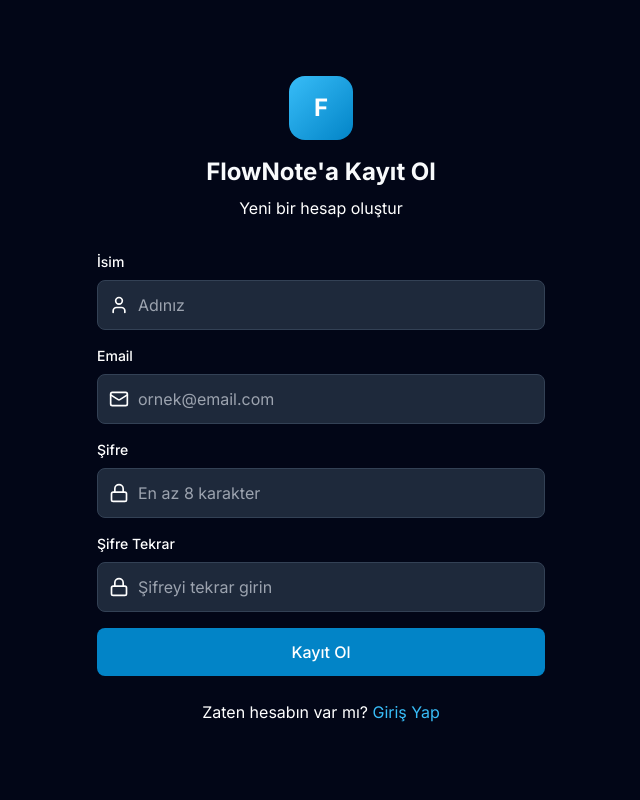
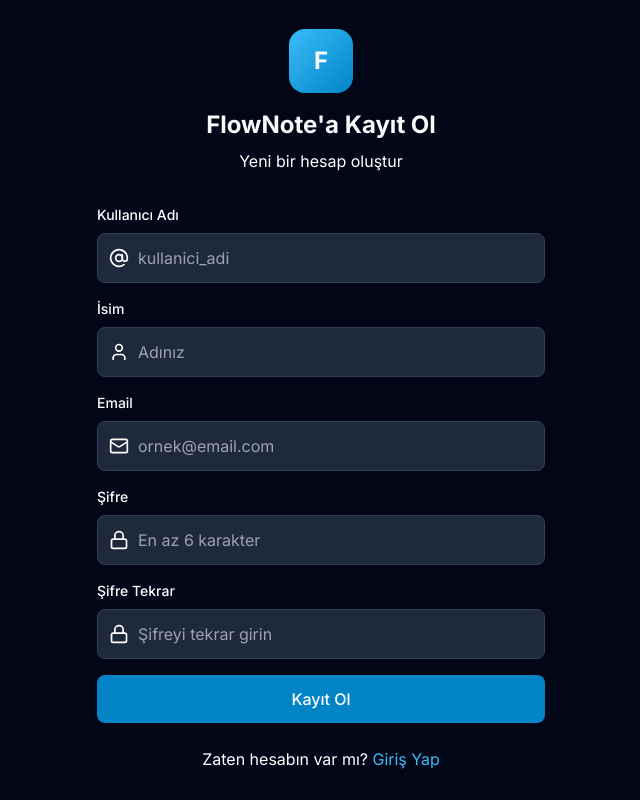
Before and after one commit to emrealmaoglu/flownote, a React (Vite) app in the folder frontend/: page /register in a window 1280 px wide. Shown: the whole page, without its empty margins (319-959 px from the left). Built offline with nearby package versions, Linux system fonts and the light colour scheme; no server answers.

Commit message:
feat(ui): update auth pages with username and role support
- add username field to registerpage
- update loginpage for identifier-based login (username or email)
- update authcontext with username, role, isadmin helper
- create adminroute component for admin-only routes

```diff
--- /dev/null
+++ b/frontend/src/components/auth/AdminRoute.tsx
@@ -0,0 +1,39 @@
+import { Navigate, useLocation } from 'react-router-dom';
+import { useAuth } from '../../contexts/useAuth';
+
+/**
+ * AdminRoute Component
+ * Sadece admin kullanıcıların erişebildiği route guard
+ * Admin olmayan kullanıcıları ana sayfaya yönlendirir
+ */
+interface AdminRouteProps {
+    children: React.ReactNode;
+}
+
+export function AdminRoute({ children }: AdminRouteProps) {
+    const { isLoggedIn, isAdmin, isLoading } = useAuth();
+    const location = useLocation();
+
+    // Yükleniyor
+    if (isLoading) {
+        return (
+            <div className="min-h-screen flex items-center justify-center bg-dark-950">
+                <div className="animate-spin rounded-full h-8 w-8 border-b-2 border-primary-500" />
+            </div>
+        );
+    }
+
+    // Giriş yapılmamış
+    if (!isLoggedIn) {
+        return <Navigate to="/login" state={{ from: location }} replace />;
+    }
+
+    // Admin değil
+    if (!isAdmin) {
+        return <Navigate to="/" replace />;
+    }
+
+    return <>{children}</>;
+}
+
+export default AdminRoute;
--- a/frontend/src/contexts/AuthContext.tsx
+++ b/frontend/src/contexts/AuthContext.tsx
@@ -1,13 +1,20 @@
 import { createContext, useState, useEffect, ReactNode } from 'react';
 import { apiClient } from '../api';
+
+/**
+ * User Role Type
+ */
+export type UserRole = 'admin' | 'user';
 
 /**
  * Auth Types
  */
 interface AuthUser {
     id: string;
-    email: string;
+    username: string;
+    email: string | null;
     name: string;
+    role: UserRole;
 }
 
 interface AuthContextType {
@@ -15,8 +22,9 @@
     token: string | null;
     isLoggedIn: boolean;
     isLoading: boolean;
-    login: (email: string, password: string) => Promise<void>;
-    register: (email: string, password: string, name: string) => Promise<void>;
+    isAdmin: boolean;
+    login: (identifier: string, password: string) => Promise<void>;
+    register: (username: string, email: string, password: string, name: string) => Promise<void>;
     logout: () => void;
 }
 
@@ -47,11 +55,13 @@
 
     /**
      * Kullanıcı girişi
+     * @param identifier - username veya email
+     * @param password - şifre
      */
-    async function login(email: string, password: string) {
+    async function login(identifier: string, password: string) {
         const response = await apiClient.post<{ accessToken: string; user: AuthUser }>(
             '/auth/login',
-            { email, password },
+            { identifier, password },
         );
 
         const { accessToken, user: userData } = response.data;
@@ -71,10 +81,10 @@
     /**
      * Kullanıcı kaydı
      */
-    async function register(email: string, password: string, name: string) {
+    async function register(username: string, email: string, password: string, name: string) {
         const response = await apiClient.post<{ accessToken: string; user: AuthUser }>(
             '/auth/register',
-            { email, password, name },
+            { username, email, password, name },
         );
 
         const { accessToken, user: userData } = response.data;
@@ -107,6 +117,7 @@
         token,
         isLoggedIn: !!token,
         isLoading,
+        isAdmin: user?.role === 'admin',
         login,
         register,
         logout,
--- a/frontend/src/pages/LoginPage.tsx
+++ b/frontend/src/pages/LoginPage.tsx
@@ -1,19 +1,20 @@
 import { useState } from 'react';
 import { Link, useNavigate, useLocation } from 'react-router-dom';
-import { Loader2, Mail, Lock, AlertCircle } from 'lucide-react';
+import { Loader2, User, Lock, AlertCircle } from 'lucide-react';
 import { cn } from '../lib/utils';
 import { useAuth } from '../contexts/useAuth';
 
 /**
  * LoginPage Component
  * Kullanıcı giriş sayfası
+ * Username veya email ile giriş yapılabilir
  */
 export function LoginPage() {
     const navigate = useNavigate();
     const location = useLocation();
     const { login, isLoggedIn } = useAuth();
 
-    const [email, setEmail] = useState('');
+    const [identifier, setIdentifier] = useState('');
     const [password, setPassword] = useState('');
     const [error, setError] = useState<string | null>(null);
     const [loading, setLoading] = useState(false);
@@ -30,14 +31,14 @@
         e.preventDefault();
         setError(null);
 
-        if (!email || !password) {
+        if (!identifier || !password) {
             setError('Lütfen tüm alanları doldurun');
             return;
         }
 
         try {
             setLoading(true);
-            await login(email, password);
+            await login(identifier, password);
             navigate(from, { replace: true });
         } catch (err: unknown) {
             const error = err as { response?: { data?: { message?: string } } };
@@ -69,18 +70,18 @@
                         </div>
                     )}
 
-                    {/* Email */}
+                    {/* Username or Email */}
                     <div>
                         <label className="block text-sm font-medium text-dark-300 mb-2">
-                            Email
+                            Kullanıcı Adı veya Email
                         </label>
                         <div className="relative">
-                            <Mail className="absolute left-3 top-1/2 -translate-y-1/2 w-5 h-5 text-dark-500" />
+                            <User className="absolute left-3 top-1/2 -translate-y-1/2 w-5 h-5 text-dark-500" />
                             <input
-                                type="email"
-                                value={email}
-                                onChange={(e) => setEmail(e.target.value)}
-                                placeholder="ornek@email.com"
+                                type="text"
+                                value={identifier}
+                                onChange={(e) => setIdentifier(e.target.value)}
+                                placeholder="kullanici_adi veya email"
                                 className={cn(
                                     'w-full pl-10 pr-4 py-3 rounded-lg',
                                     'bg-dark-800 border border-dark-700',
--- a/frontend/src/pages/RegisterPage.tsx
+++ b/frontend/src/pages/RegisterPage.tsx
@@ -1,6 +1,6 @@
 import { useState } from 'react';
 import { Link, useNavigate } from 'react-router-dom';
-import { Loader2, Mail, Lock, User, AlertCircle } from 'lucide-react';
+import { Loader2, Mail, Lock, User, AlertCircle, AtSign } from 'lucide-react';
 import { cn } from '../lib/utils';
 import { useAuth } from '../contexts/useAuth';
 
@@ -12,6 +12,7 @@
     const navigate = useNavigate();
     const { register, isLoggedIn } = useAuth();
 
+    const [username, setUsername] = useState('');
     const [name, setName] = useState('');
     const [email, setEmail] = useState('');
     const [password, setPassword] = useState('');
@@ -30,13 +31,23 @@
         setError(null);
 
         // Validasyon
-        if (!name || !email || !password || !confirmPassword) {
+        if (!username || !name || !email || !password || !confirmPassword) {
             setError('Lütfen tüm alanları doldurun');
             return;
         }
 
-        if (password.length < 8) {
-            setError('Şifre en az 8 karakter olmalı');
+        if (username.length < 3) {
+            setError('Kullanıcı adı en az 3 karakter olmalı');
+            return;
+        }
+
+        if (!/^[a-zA-Z0-9_]+$/.test(username)) {
+            setError('Kullanıcı adı sadece harf, rakam ve alt çizgi içerebilir');
+            return;
+        }
+
+        if (password.length < 6) {
+            setError('Şifre en az 6 karakter olmalı');
             return;
         }
 
@@ -47,7 +58,7 @@
 
         try {
             setLoading(true);
-            await register(email, password, name);
+            await register(username, email, password, name);
             navigate('/', { replace: true });
         } catch (err: unknown) {
             const error = err as { response?: { data?: { message?: string } } };
@@ -78,6 +89,28 @@
                             {error}
                         </div>
                     )}
+
+                    {/* Username */}
+                    <div>
+                        <label className="block text-sm font-medium text-dark-300 mb-2">
+                            Kullanıcı Adı
+                        </label>
+                        <div className="relative">
+                            <AtSign className="absolute left-3 top-1/2 -translate-y-1/2 w-5 h-5 text-dark-500" />
+                            <input
+                                type="text"
+                                value={username}
+                                onChange={(e) => setUsername(e.target.value.toLowerCase())}
+                                placeholder="kullanici_adi"
+                                className={cn(
+                                    'w-full pl-10 pr-4 py-3 rounded-lg',
+                                    'bg-dark-800 border border-dark-700',
+                                    'text-dark-100 placeholder:text-dark-500',
+                                    'focus:outline-none focus:border-primary-500 focus:ring-1 focus:ring-primary-500',
+                                )}
+                            />
+                        </div>
+                    </div>
 
                     {/* Name */}
                     <div>
@@ -134,7 +167,7 @@
                                 type="password"
                                 value={password}
                                 onChange={(e) => setPassword(e.target.value)}
-                                placeholder="En az 8 karakter"
+                                placeholder="En az 6 karakter"
                                 className={cn(
                                     'w-full pl-10 pr-4 py-3 rounded-lg',
                                     'bg-dark-800 border border-dark-700',
```
